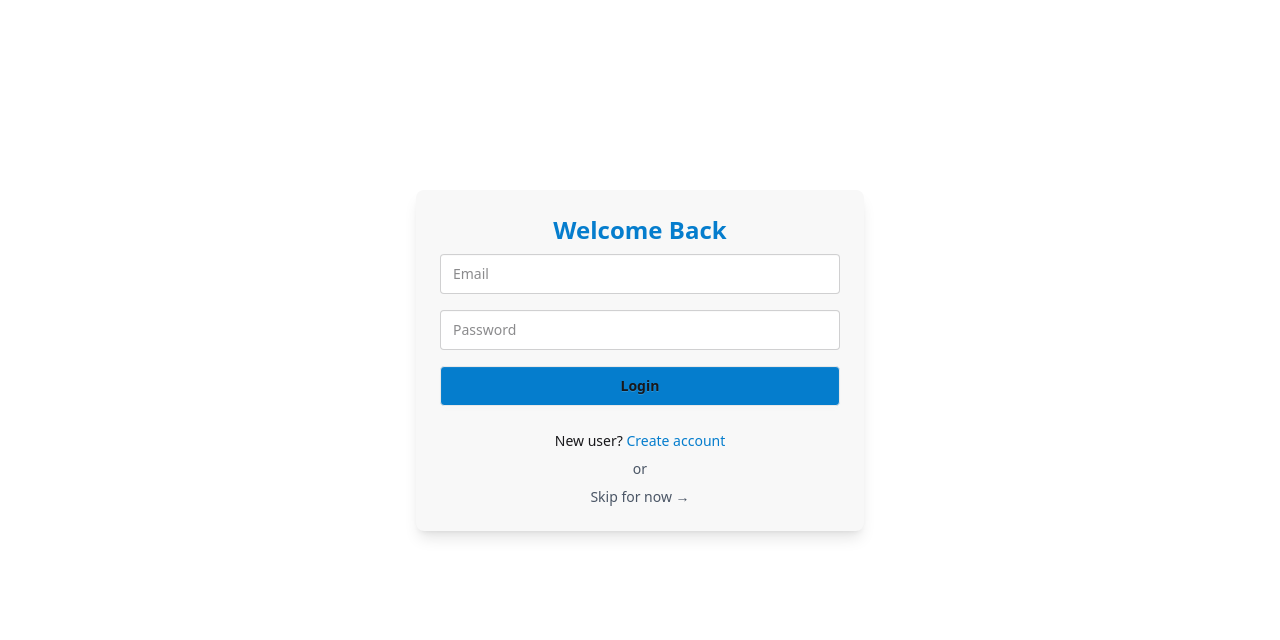
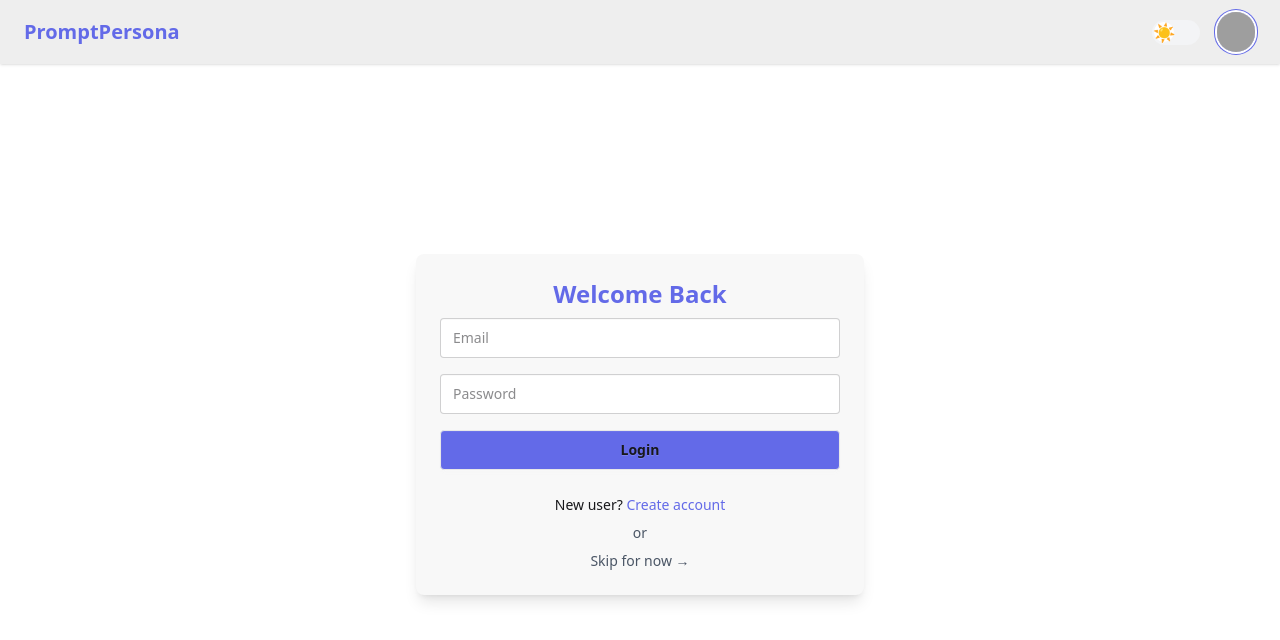
Before and after one commit to vaishnavi-ra-ut/PromptPersona-Frontend, a React (Vite) app: page /auth in a window 1280 px wide. Shown: the top 640 px of the page. Built offline with nearby package versions, Linux system fonts and the light colour scheme; no server answers; grey boxes are pictures that could not be loaded.

Commit message:
Visual Enhancements

```diff
--- a/src/components/AuthPage.jsx
+++ b/src/components/AuthPage.jsx
@@ -57,7 +57,7 @@ const AuthPage = () => {
     <div className="min-h-screen flex items-center justify-center bg-base-100">
       <div className="card w-full max-w-md shadow-lg bg-base-200 -mt-20">
         <div className="card-body">
-          <h2 className="text-2xl font-bold text-center text-[#057dcd]">
+          <h2 className="text-2xl font-bold text-center text-[#636ae8]">
             {isSignup ? "Create Account" : "Welcome Back"}
           </h2>
 
@@ -121,7 +121,7 @@ const AuthPage = () => {
 
             <button
               type="submit"
-              className="btn bg-[#057dcd] w-full"
+              className="btn bg-[#636ae8] w-full"
               disabled={loading}
             >
               {loading
@@ -143,7 +143,7 @@ const AuthPage = () => {
               {isSignup ? "Already have an account?" : "New user?"}{" "}
               <button
                 onClick={() => setIsSignup(!isSignup)}
-                className="text-[#057dcd] hover:underline font-medium"
+                className="text-[#636ae8] hover:underline font-medium"
               >
                 {isSignup ? "Login here" : "Create account"}
               </button>
--- a/src/components/EditProfile.jsx
+++ b/src/components/EditProfile.jsx
@@ -1,4 +1,4 @@
-import { useState } from "react";
+import { useEffect , useState } from "react";
 import axios from "axios";
 import { useNavigate } from "react-router-dom";
 import { useSelector, useDispatch } from "react-redux";
@@ -8,6 +8,13 @@ const EditProfile = () => {
   const user = useSelector((state) => state.auth.user);
   const dispatch = useDispatch();
   const navigate = useNavigate();
+
+  useEffect(() => {
+  if (!user) {
+    navigate("/auth");
+  }
+}, [user, navigate]);
+
 
   const [form, setForm] = useState({
     name: user?.name || "",
@@ -27,6 +34,7 @@ const EditProfile = () => {
 
   const saveProfile = async () => {
     try {
+
       const res = await axios.put("http://localhost:5000/api/profile/edit", form, {
         withCredentials: true
       });
@@ -37,7 +45,6 @@ const EditProfile = () => {
       setToast(false);
       navigate("/");
     }, 3000);
-
 
     } catch (err) {
       setError(err?.response?.data?.error || err.message || "Failed to update");
@@ -61,8 +68,8 @@ const EditProfile = () => {
         <div className="text-red-500 text-sm text-center  mb-2">{error}</div>
       )}
 
-      <div className="card w-full max-w-xl bg-base-200 shadow-md p-6">
-        <h2 className="text-xl font-bold text-center mb-6">Edit Your Profile</h2>
+      <div className="card w-full max-w-xl bg-base-200 shadow-md p-6 border border-[#636ae8] rounded-lg">
+        <h2 className="text-xl font-bold text-center mb-6 text-[#636ae8]">Edit Your Profile</h2>
         <form onSubmit={handleSubmit} className="space-y-8">
           <input
             type="text"
@@ -97,10 +104,10 @@ const EditProfile = () => {
           </select>
 
           <div className="flex justify-between gap-4 mr-4">
-            <button type="button" className="btn btn-outline w-1/2" onClick={() => navigate("/")}>
+            <button type="button" className="btn w-1/2 " onClick={() => navigate("/")}>
               Do It Later
             </button>
-            <button type="submit" className="btn bg-[#057dcd] w-1/2">
+            <button type="submit" className="btn bg-[#4b5bbf] w-1/2 hover:bg-[#636ae8] text-white">
               Save
             </button>
           </div>
--- a/src/components/NavBar.jsx
+++ b/src/components/NavBar.jsx
@@ -1,25 +1,33 @@
-import { Link, useLocation, useNavigate } from "react-router-dom";
+import { Link,  useNavigate } from "react-router-dom";
 import { useDispatch, useSelector } from "react-redux";
 import { logout } from "../utils/authSlice";
 import { useTheme } from "../utils/useTheme";
+import API from "../utils/axios";
 
 const Navbar = () => {
   const [theme, setTheme] = useTheme();
   const user = useSelector((state) => state.auth.user);
+
   const dispatch = useDispatch();
   const navigate = useNavigate();
-  const location = useLocation();
+  // const location = useLocation();
 
   const toggleTheme = () => {
     setTheme(theme === "dark" ? "light" : "dark");
   };
 
-  const handleLogout = () => {
+  const handleLogout = async () => {
+  try {
+    await API.post("/auth/logout", {}, { withCredentials: true }); // clear cookie
     dispatch(logout());
     navigate("/auth");
-  };
 
-  if (location.pathname === "/auth") return null;
+  } catch (err) {
+    console.error("Logout failed:", err);
+  }
+};
+
+  // if (location.pathname === "/auth") return null;
 
   const getGenderAvatar = () => {
     if (user?.gender === "male")
@@ -35,11 +43,7 @@ const Navbar = () => {
     <div className="navbar bg-base-300 shadow-sm px-6 justify-between">
       {/* Logo */}
       <Link to="/" className="flex items-center">
-        <img
-          src="https://i.postimg.cc/VLdr9wj5/Screenshot-2025-07-04-131202-removebg-preview.png"
-          alt="PromptPersona"
-          className="w-[7.5rem]"
-        />
+        <h3 className="text-xl font-bold text-[#636ae8]">PromptPersona</h3>
       </Link>
 
       <div className="flex items-center gap-4">
@@ -71,7 +75,7 @@ const Navbar = () => {
         {/* Avatar Dropdown */}
         <div className="dropdown dropdown-end">
           <label tabIndex={0} className="btn btn-ghost btn-circle avatar">
-            <div className="w-10 h-10 rounded-3xl ring ring-[#057dcd] ring-offset-base-100 ring-offset-2">
+            <div className="w-10 h-10 rounded-3xl ring ring-[#636ae8] ring-offset-base-100 ring-offset-2">
               <img
                 alt="User Avatar"
                 src={getGenderAvatar()}
@@ -80,7 +84,7 @@ const Navbar = () => {
           </label>
           <ul
             tabIndex={0}
-            className="dropdown-content menu mt-3 z-[1] p-2 shadow bg-base-100 rounded-box w-48"
+            className="dropdown-content menu mt-6 z-[1] p-2 shadow bg-base-200 rounded-box w-48"
           >
             {user ? (
               <>
```
Also changed, not shown: 1 other file (tests, documents, lock files or other folders).
